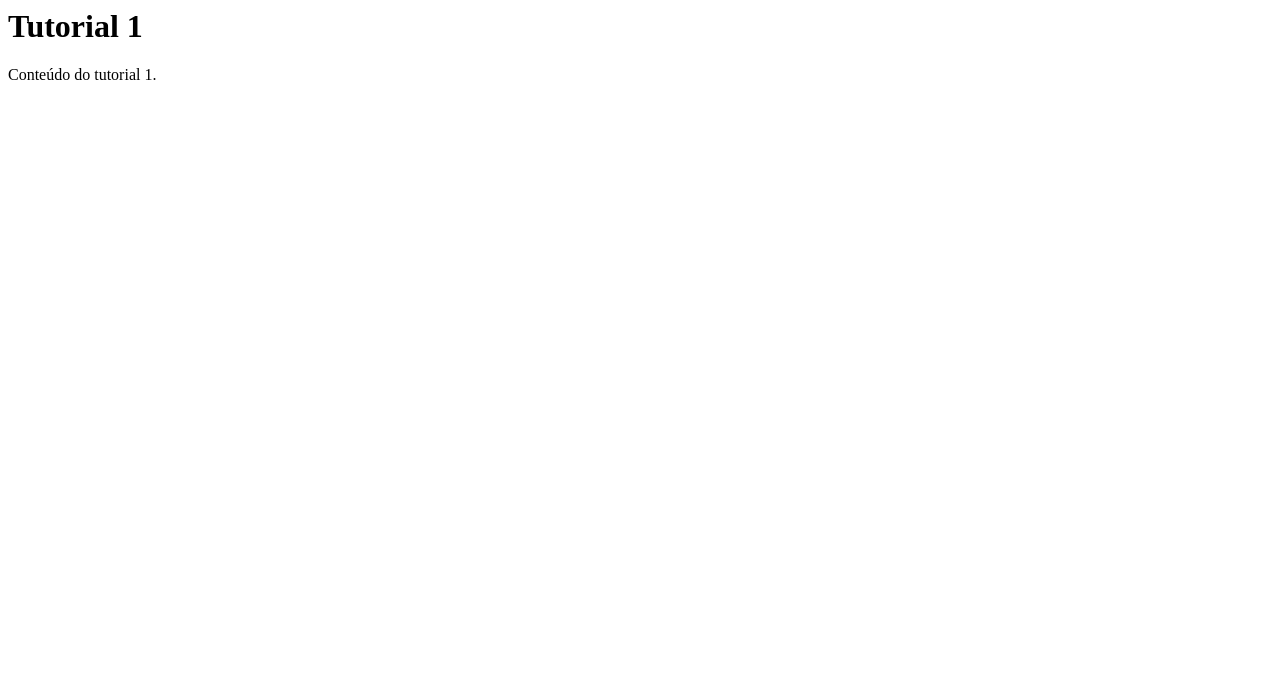
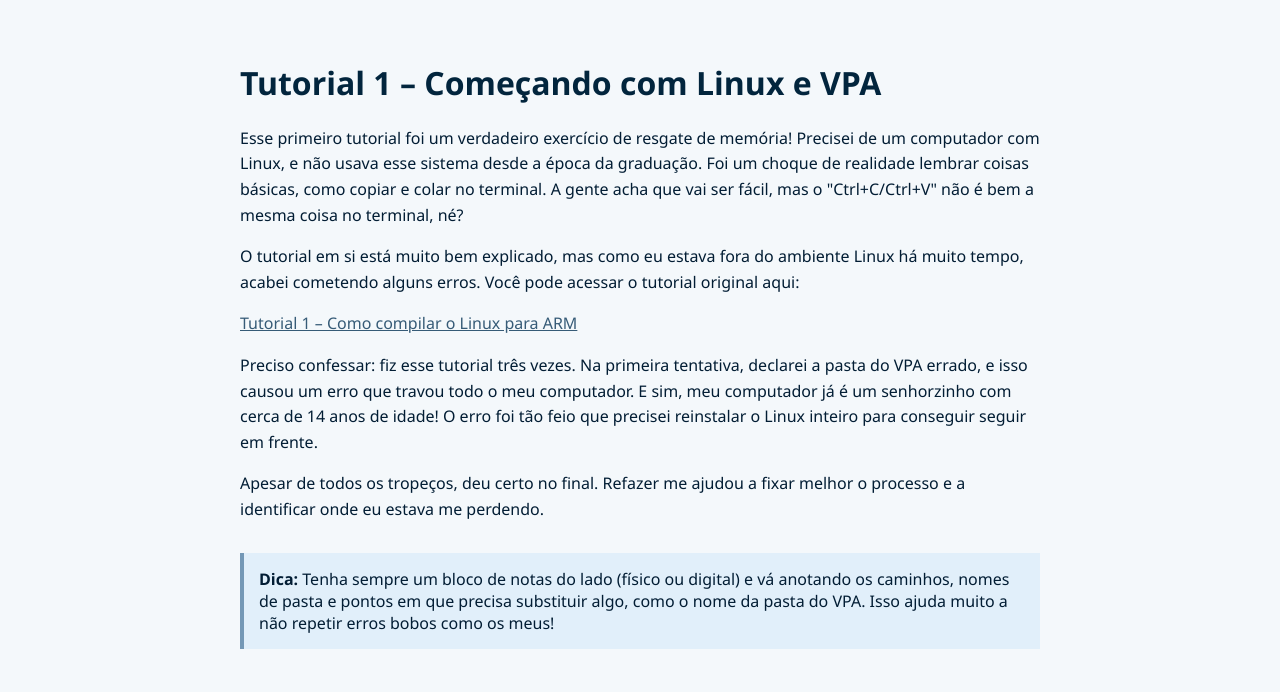
Before and after one commit to marianavalerio2/marianavalerio2.github.io, a plain HTML site: page tutoriais/tutorial1.html in a window 1280 px wide. Drawn offline with Linux system fonts and the light colour scheme.

Commit message:
Add tutorial 1

```diff
--- a/tutoriais/tutorial1.html
+++ b/tutoriais/tutorial1.html
@@ -1 +1,51 @@
-<h1>Tutorial 1</h1><p>Conteúdo do tutorial 1.</p>
+<!DOCTYPE html>
+<html lang="pt-br">
+<head>
+  <meta charset="UTF-8">
+  <title>Tutorial 1 - Experiência</title>
+  <style>
+    body {
+      font-family: 'Segoe UI', Tahoma, Geneva, Verdana, sans-serif;
+      background: #f4f8fb;
+      color: #021d34;
+      padding: 40px;
+      max-width: 800px;
+      margin: auto;
+    }
+    h1 {
+      color: #02253d;
+    }
+    p {
+      line-height: 1.6;
+    }
+    .dica {
+      background: #e1effa;
+      border-left: 4px solid #7498b6;
+      padding: 15px;
+      margin-top: 30px;
+    }
+    a {
+      color: #365b77;
+    }
+  </style>
+</head>
+<body>
+
+  <h1>Tutorial 1 – Começando com Linux e VPA</h1>
+
+  <p>Esse primeiro tutorial foi um verdadeiro exercício de resgate de memória! Precisei de um computador com Linux, e não usava esse sistema desde a época da graduação. Foi um choque de realidade lembrar coisas básicas, como copiar e colar no terminal. A gente acha que vai ser fácil, mas o "Ctrl+C/Ctrl+V" não é bem a mesma coisa no terminal, né?</p>
+
+  <p>O tutorial em si está muito bem explicado, mas como eu estava fora do ambiente Linux há muito tempo, acabei cometendo alguns erros. Você pode acessar o tutorial original aqui:</p>
+
+  <p><a href="https://flusp.ime.usp.br/kernel/build-linux-for-arm/" target="_blank">Tutorial 1 – Como compilar o Linux para ARM</a></p>
+
+  <p>Preciso confessar: fiz esse tutorial três vezes. Na primeira tentativa, declarei a pasta do VPA errado, e isso causou um erro que travou todo o meu computador. E sim, meu computador já é um senhorzinho com cerca de 14 anos de idade! O erro foi tão feio que precisei reinstalar o Linux inteiro para conseguir seguir em frente.</p>
+
+  <p>Apesar de todos os tropeços, deu certo no final. Refazer me ajudou a fixar melhor o processo e a identificar onde eu estava me perdendo.</p>
+
+  <div class="dica">
+    <strong>Dica:</strong> Tenha sempre um bloco de notas do lado (físico ou digital) e vá anotando os caminhos, nomes de pasta e pontos em que precisa substituir algo, como o nome da pasta do VPA. Isso ajuda muito a não repetir erros bobos como os meus!
+  </div>
+
+</body>
+</html>
```
